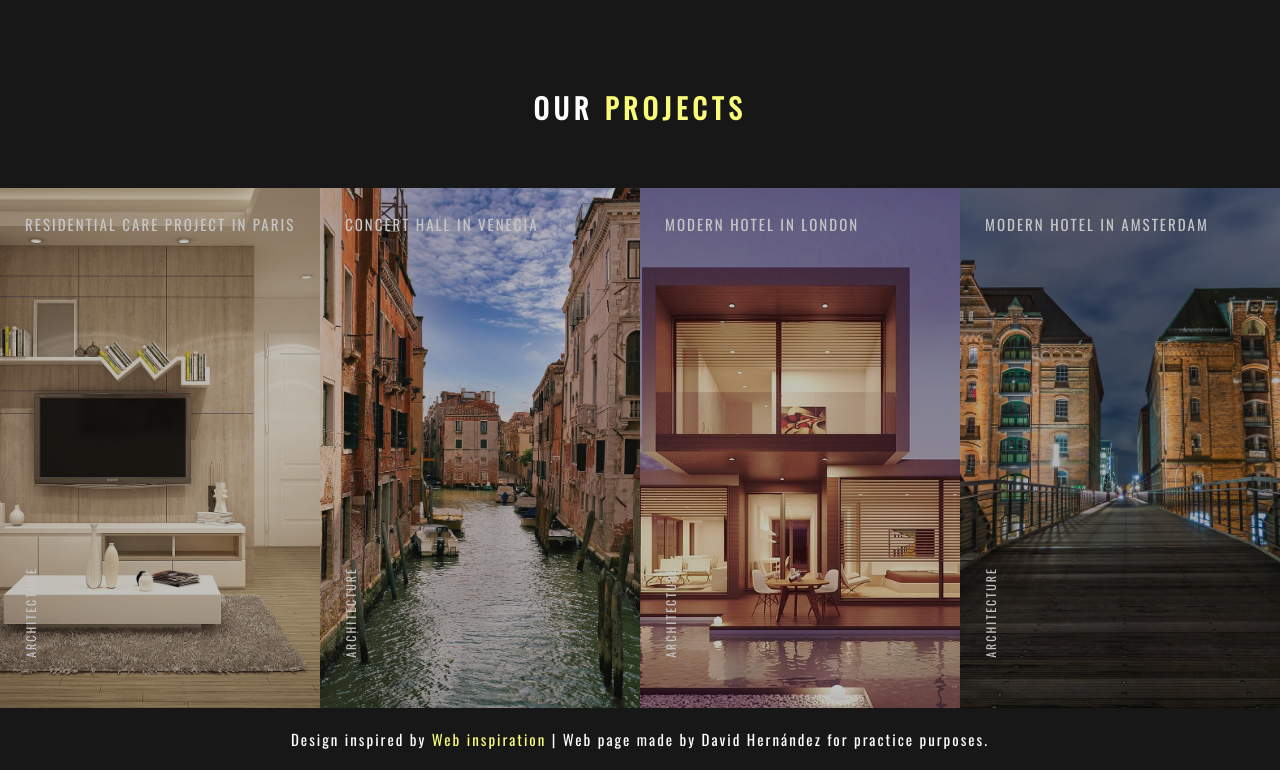
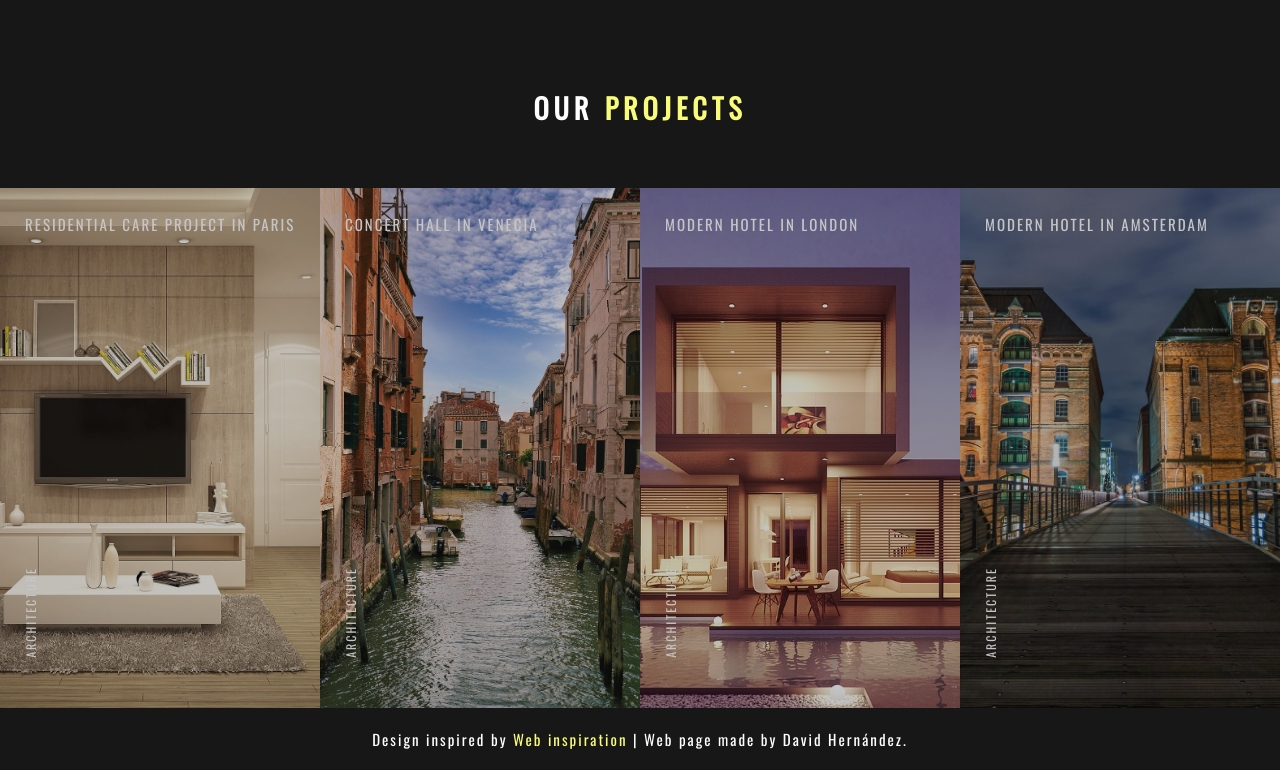
Before and after one commit to DahbOne1/Architect.go, a plain HTML site: page index.html in a window 1280 px wide. Shown: the part 1344-2114 px from the top of the page. Drawn offline with nearby package versions, Linux system fonts and the light colour scheme.

Commit message:
Update index.html

```diff
--- a/index.html
+++ b/index.html
@@ -78,8 +78,7 @@
     <footer>
         <span>
             Design inspired by <a href="https://www.pinterest.com.mx/pin/22518066878582328/">Web inspiration</a> |
-            Web page made by David Hernández
-            for practice purposes.
+            Web page made by David Hernández.
         </span>
     </footer>
 </body>
```
